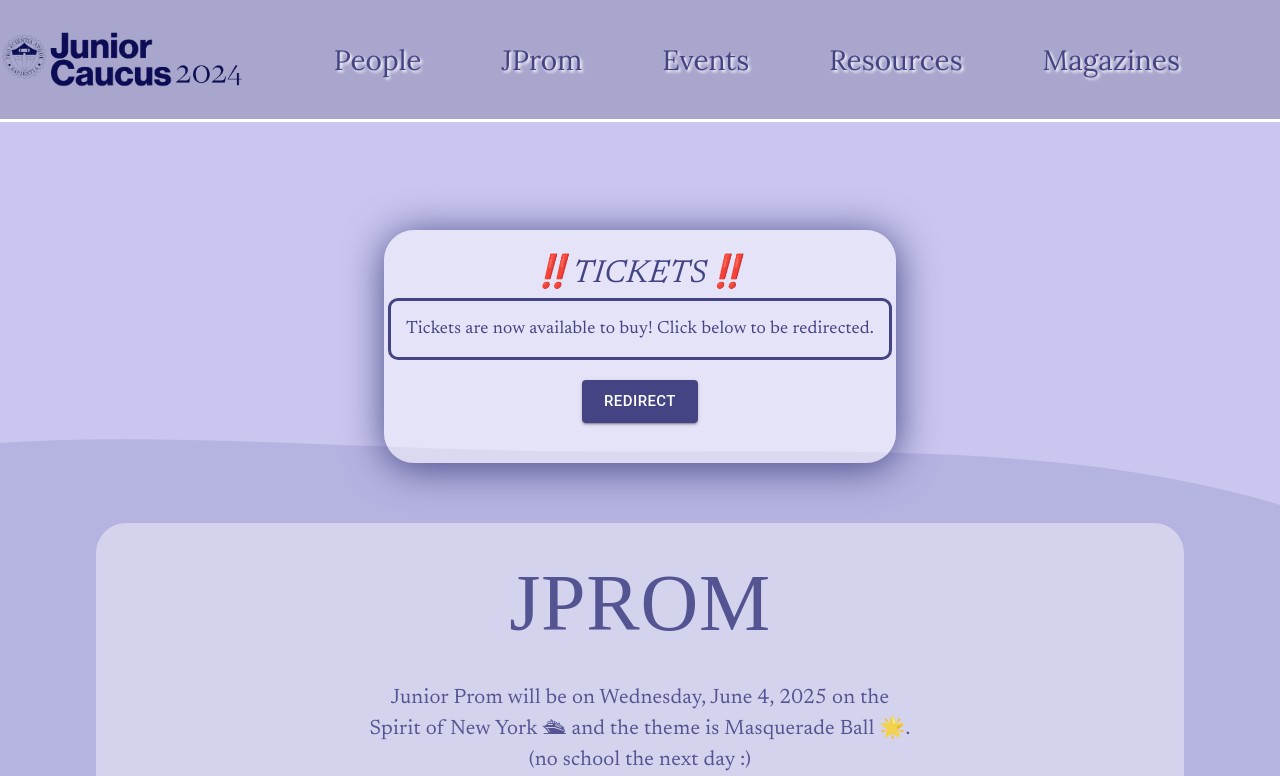
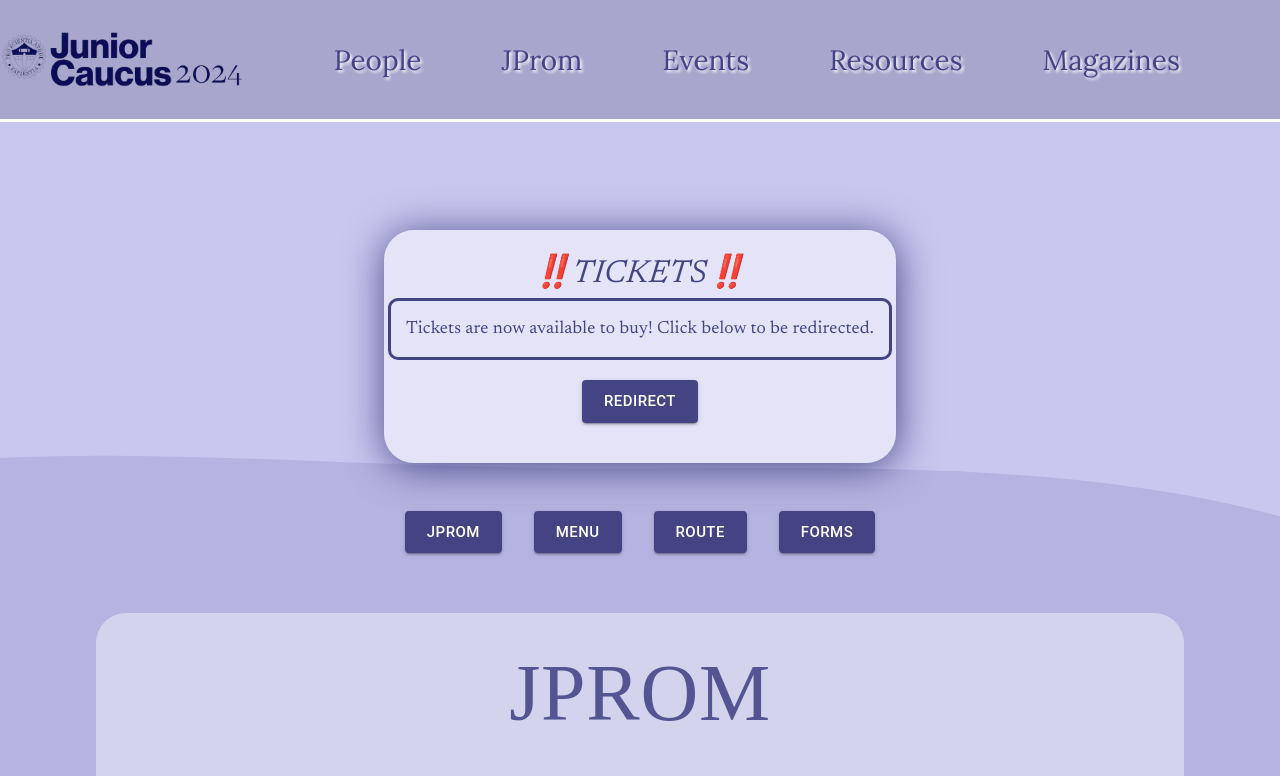
Before and after one commit to Rahuldeb5/junior.stuysu.org, a React (Create React App) app: page /jprom in a window 1280 px wide. Shown: the top 776 px of the page. Built offline with nearby package versions, Linux system fonts and the light colour scheme; a web font is replaced by a local one.

Commit message:
Made final changes??

```diff
--- a/src/data/jpromForms.json
+++ b/src/data/jpromForms.json
@@ -6,7 +6,7 @@
     "blurb": "Please fill out this form to select who you sit with at Jprom!"
   },
   {
-    "title": "JPROM Dietary Restrictions",
+    "title": "Junior Prom Dietary Restrictions",
     "link": "https://docs.google.com/forms/d/1K-3GlIsVuGPXoTPi-j4lKAo1wWar_sKoo9aADlQiLHc/viewform?ts=68211165&edit_requested=true",
     "date": "",
     "blurb": "Please fill out this form if you are attending JProm and have dietary restrictions."
--- a/src/pages/NewJprom.css
+++ b/src/pages/NewJprom.css
@@ -14,6 +14,15 @@
   animation-iteration-count: 1;
   animation-fill-mode: forwards;
   align-items: center;
+  }
+
+  .jprom-link {
+    padding-top: 3em;
+  display: flex;
+  justify-content: center;
+  gap: 2em;
+  flex-wrap: wrap;
+
   }
 
   .link-text {
--- a/src/pages/NewJprom.jsx
+++ b/src/pages/NewJprom.jsx
@@ -36,6 +36,22 @@ export default function NewJprom() {
           REDIRECT
         </Button>
       </Box>
+      <Box className="jprom-links">
+        <Box className="jprom-link">
+          <Button className="jprom-button" variant="contained" color="primary" size="large" style={{backgroundColor: '#444484  ',color: '#ffffff'}} onClick={() => window.open('/jprom', '_blank')}>
+            Jprom
+          </Button>
+          <Button className="jprom-button" variant="contained" color="primary" size="large" style={{backgroundColor: '#444484  ',color: '#ffffff'}} onClick={() => window.open('/menu', '_blank')}>
+            Menu
+          </Button>
+          <Button className="jprom-button" variant="contained" color="primary" size="large" style={{backgroundColor: '#444484  ',color: '#ffffff'}} onClick={() => window.open('/route', '_blank')}>
+            Route
+          </Button>
+          <Button className="jprom-button" variant="contained" color="primary" size="large" style={{backgroundColor: '#444484  ',color: '#ffffff'}} onClick={() => window.open('/forms', '_blank')}>
+            Forms
+          </Button>
+        </Box>
+      </Box>
       <Box className="info-page">
       <Typography className="info-title">JPROM</Typography>
       <Typography className="info-text">Junior Prom will be on Wednesday, June 4, 2025 on the Spirit of New York 🛳 and the theme is Masquerade Ball 🌟. (no school the next day :)
```
